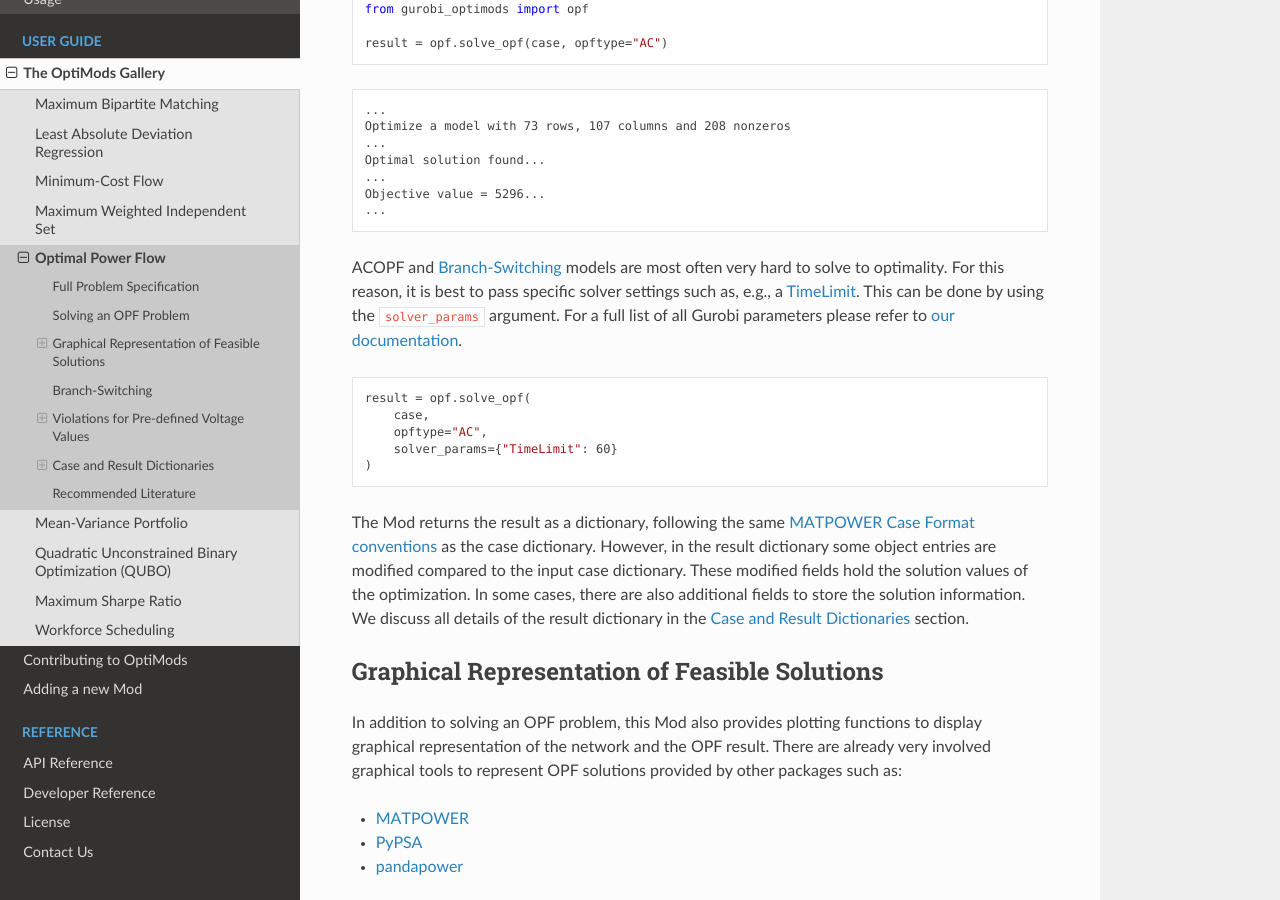
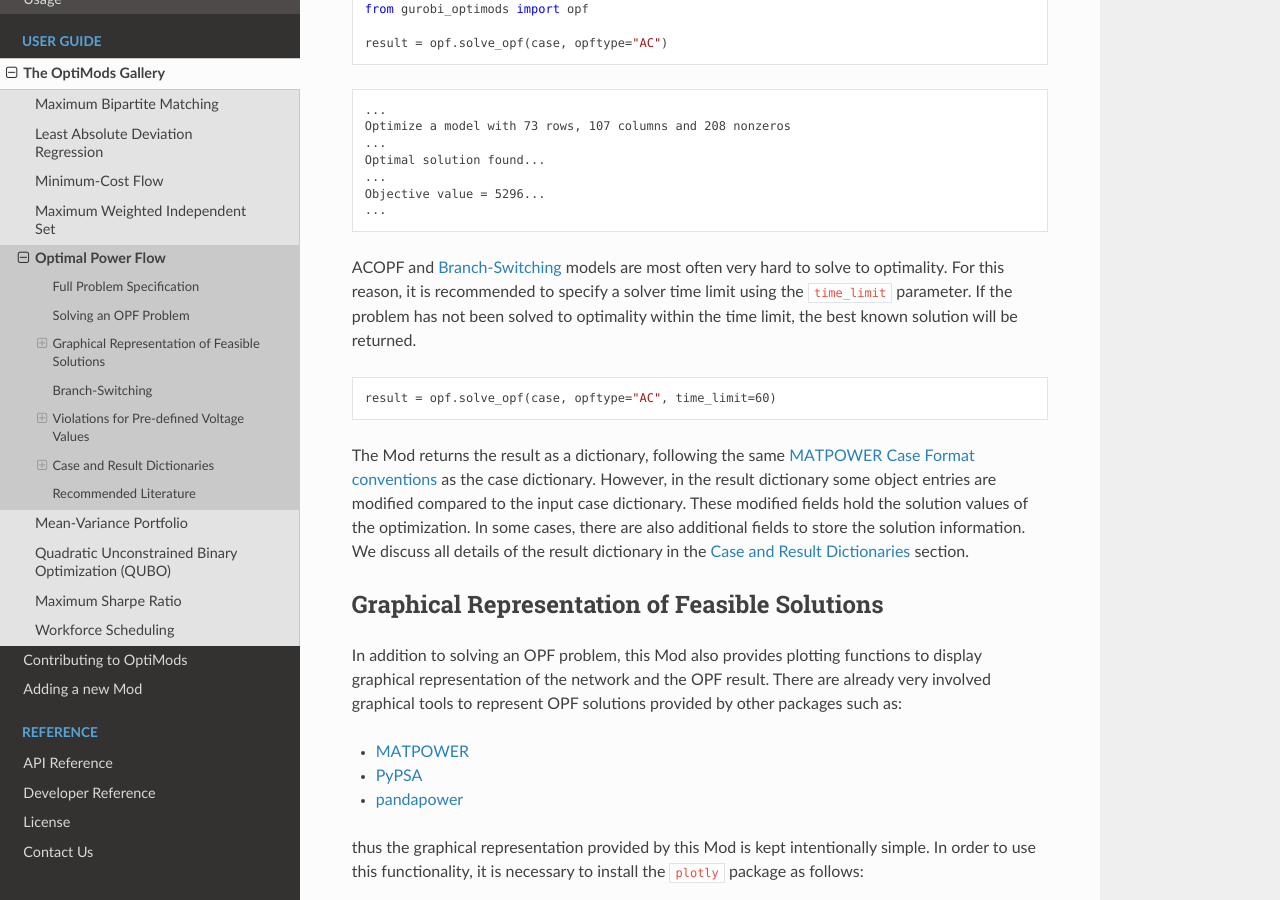
Before and after one commit to Gurobi/gurobi-optimods, a Sphinx documentation site: the page built from docs/source/mods/opf/opf.rst, in a window 1280 px wide and 900 px high, scrolled down 1607 px. Built offline with Sphinx 7.4.7 and the Read the Docs theme 2.0.0, drawn with Linux system fonts in a browser that asks for light colours.

Commit message:
Update OPF docs

```diff
--- a/docs/source/mods/opf/opf.rst
+++ b/docs/source/mods/opf/opf.rst
@@ -101,20 +101,13 @@
     ...
 
 ACOPF and `Branch-Switching`_ models are most often very hard to solve to
-optimality. For this reason, it is best to pass specific solver settings such
-as, e.g., a `TimeLimit
-<https://www.gurobi.com/documentation/current/refman/timelimit.html>`_. This can
-be done by using the ``solver_params`` argument. For a full list of all Gurobi
-parameters please refer to `our documentation
-<https://www.gurobi.com/documentation/current/refman/parameter_descriptions.html>`_.
+optimality. For this reason, it is recommended to specify a solver time limit
+using the ``time_limit`` parameter. If the problem has not been solved to
+optimality within the time limit, the best known solution will be returned.
 
 .. testcode:: opf
 
-    result = opf.solve_opf(
-        case,
-        opftype="AC",
-        solver_params={"TimeLimit": 60}
-    )
+    result = opf.solve_opf(case, opftype="AC", time_limit=60)
 
 .. testoutput:: opf
     :hide:
```
